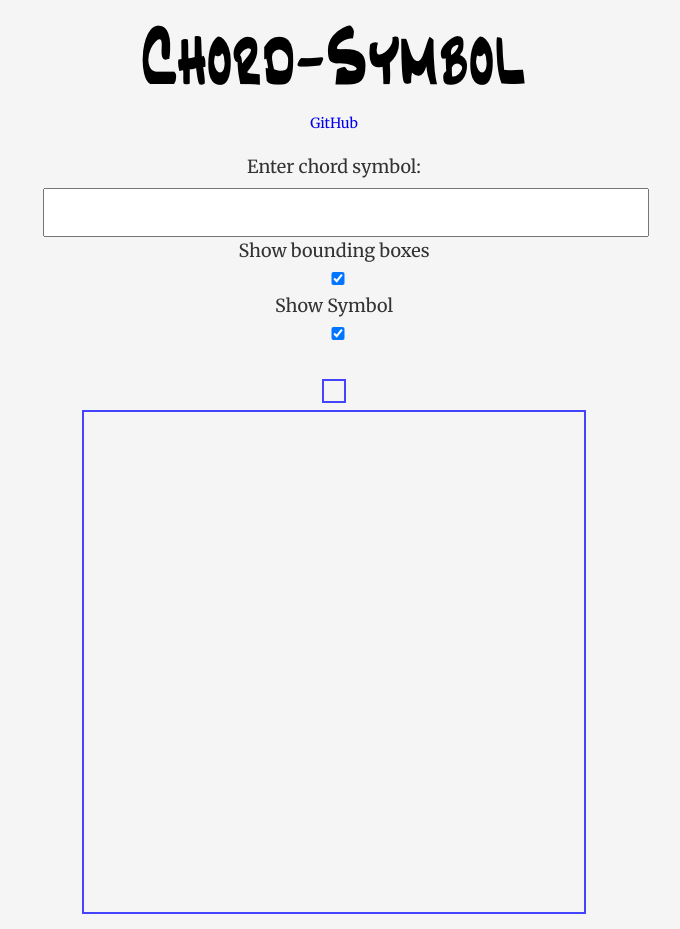
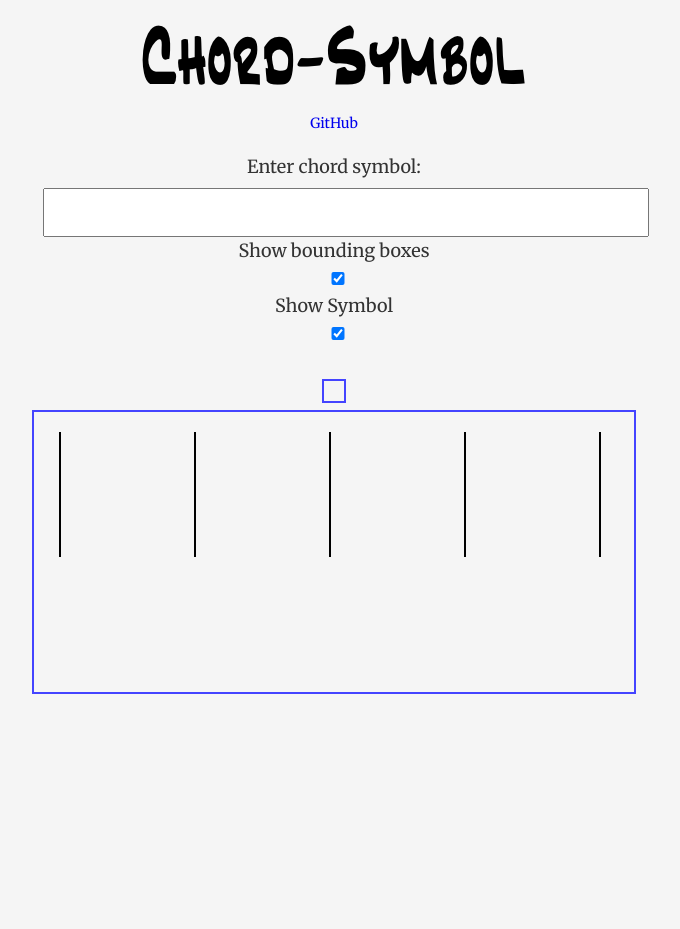
Before and after one commit to ecstrema/Bb, a website built with webpack: page demo/src/index.html in a window 1280 px wide. Shown: the whole page, without its empty margins (306-986 px from the left). After the commit the page ends 800 px from the top, so only its background shows below. Built offline with nearby package versions, Linux system fonts and the light colour scheme; what bounding-boxes, chord-symbol would draw is missing.

Commit message:
replace mi with - make demo things work well

`````diff
--- a/demo/src/index.html
+++ b/demo/src/index.html
@@ -35,7 +35,7 @@
             </div>
 
             <div>
-                <canvas id="showcaseCanvas" height="500" width="500"></canvas>
+                <canvas id="showcaseCanvas" height="280" width="600"></canvas>
             </div>
 
         </div>
--- a/demo/src/main.ts
+++ b/demo/src/main.ts
@@ -1,3 +1,4 @@
+import { BoundingBox } from "bounding-boxes";
 import { BbFormat } from "../../src/bb-format";
 import { BbText } from "../../src/bb-text";
 
@@ -11,22 +12,22 @@
 singleCtx.font = font
 const formatter = new BbFormat(singleCtx)
 
-const margins = 10;
+const margin = 10;
 
 function updateCanvas() {
     if (singleCanvas) {
         const laidOutChord: BbText = formatter.layoutChordSymbol(chordInput.value);
         if (!laidOutChord)
             return
-        singleCtx.canvas.width = laidOutChord.bbox.width + margins * 2;
-        singleCtx.canvas.height = laidOutChord.bbox.height + margins * 2;
+        singleCtx.canvas.width = laidOutChord.bbox.width + margin * 2;
+        singleCtx.canvas.height = laidOutChord.bbox.height + margin * 2;
 
         singleCtx.clearRect(0, 0, singleCanvas.width, singleCanvas.height);
         // This has to be reset because the context is reset when the canvas get resized.
         singleCtx.font = font;
 
         const bbox = laidOutChord.bbox;
-        singleCtx.translate(margins, margins - bbox.y);
+        singleCtx.translate(margin, margin - bbox.y);
         if (showSymbol.checked == true) {
             formatter.fillText(
                 laidOutChord
@@ -65,4 +66,70 @@
     updateCanvas()
 })
 
+
+var showcase = document.getElementById('showcaseCanvas') as HTMLCanvasElement;
+var chords = [
+    ['B',   'D7',   'G',    'Bb7',  'Eb',       'A-7',  'D7',   ],
+    ['G',   'Bb7',  'Eb',   'F#7',  'B',        'F-7',  'Bb7',  ],
+    ['Eb',          'A-7',  'D7',   'G',        'C#-7', 'F#7',  ],
+    ['B',           'F-7',  'Bb7',  'Eb',       'C#-7', 'F#7',  ],
+]
+var durations = [
+    [1, 1, 1, 1, 2,    1, 1, ],
+    [1, 1, 1, 1, 2,    1, 1, ],
+    [2,    1, 1, 2,    1, 1, ],
+    [2,    1, 1, 2,    1, 1, ],
+]
+
+window.onresize = (ev: UIEvent )=> {
+    updateCanvas();
+    drawShowCase();
+}
+
+const showcaseCtx = showcase.getContext('2d');
+const showcaseFormatter = new BbFormat(showcaseCtx, {}, {  });
+const showCaseFontSize = 30;
+const showcaseFont = showCaseFontSize + 'px Roboto';
+showcaseCtx.font = showcaseFont;
+
+const showcaseMargin = 30;
+const showcaseSystemSpacing = 30;
+const barlineHeight = 35;
+
+function drawShowCase() {
+    const width = showcase.width - showcaseMargin * 2;
+
+    const texts: BbText[][] = chords.map((line: string[]) => {
+        return line.map((chord: string) => {
+            return showcaseFormatter.layoutChordSymbol(chord);
+        })
+    });
+    let currentY = showcaseMargin;
+    texts.forEach((line: BbText[], lineIndex: number) => {
+        let currentX = showcaseMargin;
+        let maxHeight = 0;
+        let durationTotal = 0;
+        showcaseCtx.fillRect(currentX - 5, currentY - 10, 2, barlineHeight);
+
+        line.forEach((t: BbText, chordIndex: number) => {
+            showcaseFormatter.fillText(t, currentX, currentY + t.bbox.y);
+
+            maxHeight = Math.max(maxHeight, t.bbox.h);
+            const duration = durations[lineIndex][chordIndex];
+            durationTotal += duration;
+            currentX += width / 8 * duration;
+            if (!(durationTotal % 2)) {
+                showcaseCtx.fillRect(currentX - 5, currentY - 10, 2, barlineHeight);
+            }
+        });
+
+        currentY += maxHeight + showcaseSystemSpacing;
+    });
+}
+
+
+
+drawShowCase()
+
+
 updateCanvas();
--- a/src/bb-format.ts
+++ b/src/bb-format.ts
@@ -53,6 +53,17 @@
         this._context = context;
     }
 
+    /**
+     * A shorthand for
+     * ```typescript
+     * formatter.fillText(formatter.layoutChordSymbol(symbol), x, y)
+     * ````
+     *
+     * @param chordSymbol The symbol string
+     * @param x left x pos of the symbol
+     * @param y top y pos of the symbol
+     * @return {*}
+     */
     fillChordSymbol(chordSymbol: string, x: number, y: number): void {
         const parsedChord = this.parseChord(chordSymbol);
 
@@ -72,6 +83,7 @@
      * Similar to the HTML5 canvas' `fillText` method,
      * this function draws laid out text on the canvas.
      *
+     * Not true anymore!!!
      * A note on baselines:
      * - top here signifies the top of the chord symbol.
      * - hanging is for the top of the chord Root.
@@ -85,7 +97,8 @@
      */
     fillText(text: BbText, x: number = text.bbox.x, y: number = text.bbox.y): void {
         this.context.save();
-        // ensure right content state
+
+        // ensure right content horizontal alignment
         this.context.textAlign = 'left'
         // A comment is needed for that 'alphabetic' thing:
         // 'top' does not compute a reliable top,
@@ -137,11 +150,25 @@
             return null;
         }
 
+        this.context.save();
+        this.context.textBaseline = 'alphabetic';
+        this.context.textAlign = 'left';
+
         const fontSize = BbFormatUtil.getContextFontSize(this.context);
         const fragments: BbTextFragment[] = [];
         let currentX = 0;
 
-        const root = renderedChord.formatted.rootNote;
+        let root = renderedChord.formatted.rootNote;
+        let descriptor = renderedChord.formatted.descriptor;
+        if (descriptor) {
+            if (descriptor === 'mi') {
+                descriptor = '';
+                root += '-';
+            }
+            else if (descriptor.startsWith('mi')) {
+                descriptor = descriptor.replace('mi', '-');
+            }
+        }
         if (root) {
             currentX = this.layoutRoot(
                 BbFormatUtil.replaceSharpsFlats(root),
@@ -150,7 +177,6 @@
                 )
         }
 
-        const descriptor = renderedChord.formatted.descriptor;
         let center = 0;
         if (descriptor) {
             const result = this.layoutDescriptor(
@@ -177,6 +203,8 @@
                 fontSize
                 );
         }
+
+        this.context.restore();
 
         return new BbText(fragments);
     }
--- a/src/bb-text.ts
+++ b/src/bb-text.ts
@@ -52,11 +52,4 @@
             this._fragments.map((fragment: BbTextFragment) => { return fragment.bbox })
         );
     }
-
-    translate(dx: number, dy: number): void {
-        this.fragments.forEach(f => {
-            f.bbox.move(dx, dy)
-        })
-        this._bbox.move(dx, dy)
-    }
 }
--- a/src/chord-symbol/bb-chord-symbol-options.ts
+++ b/src/chord-symbol/bb-chord-symbol-options.ts
@@ -15,14 +15,14 @@
      *
      * @note this value is a multiplier of the font size.
      */
-    descriptorHorizontalInset: number = 0.05;
+    descriptorHorizontalInset: number = 0;
     /**
      * The vertical offset to apply to the descriptor.
      * The descriptor is everything except the root and bass notes.
      *
      * @note this value is a multiplier of the font size.
      */
-    descriptorVerticalOffset: number = 0.3;
+    descriptorVerticalOffset: number = 0.35;
 
     /**
      * The vertical margin between extensions.
`````
